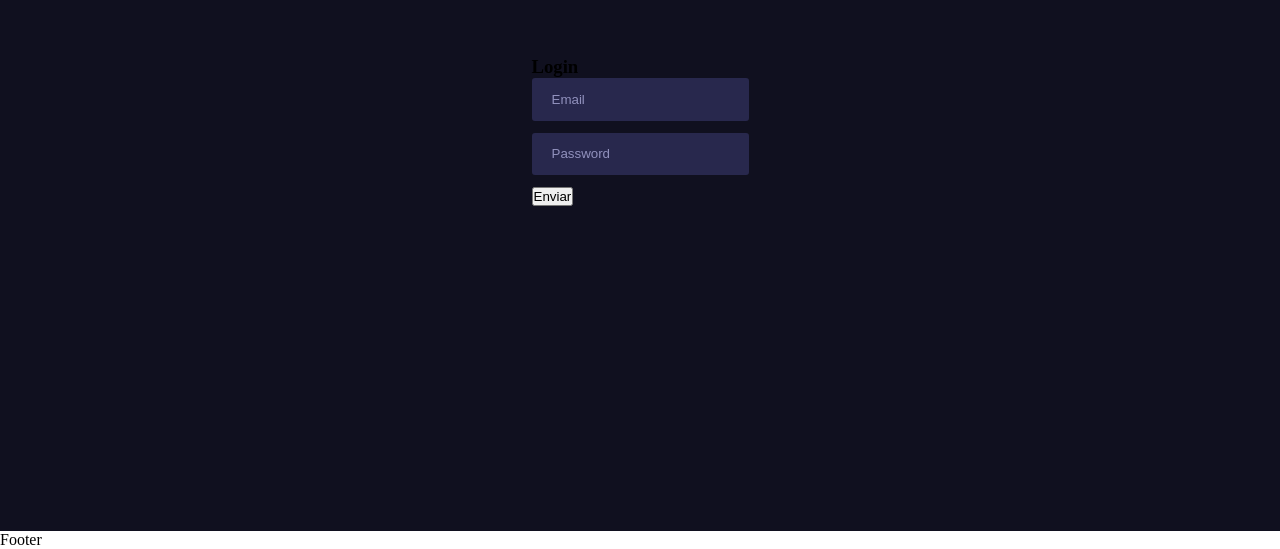
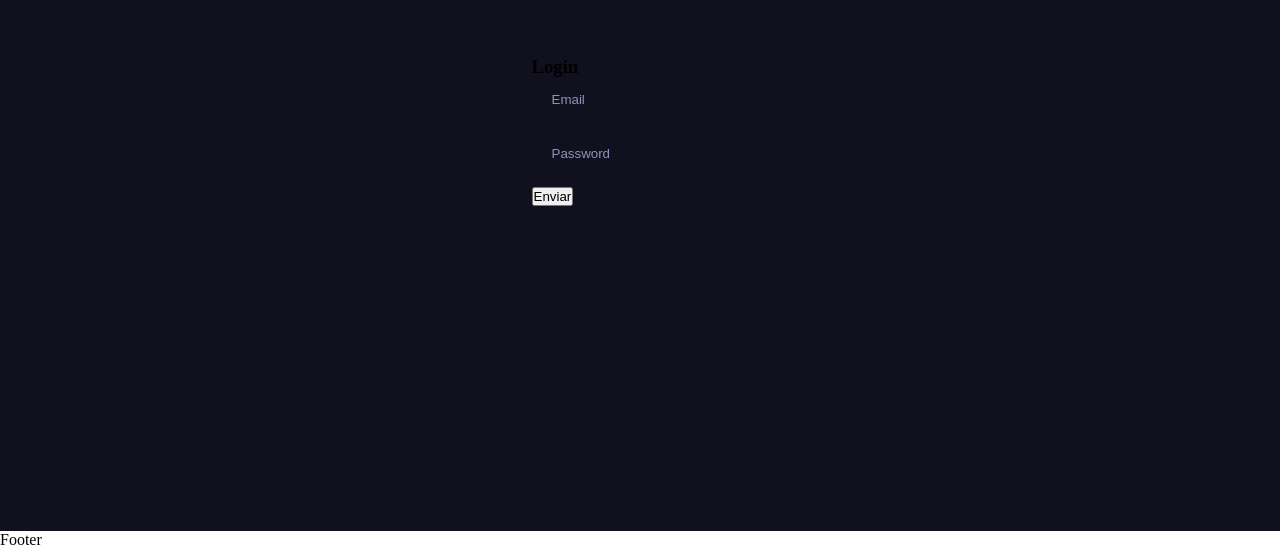
Before and after one commit to JefersonLC/next_img-app, a Next.js app: page /login in a window 1280 px wide. Shown: the part 269-818 px from the top of the page. Built offline with nearby package versions, Linux system fonts and the light colour scheme.

Commit message:
Input component style

```diff
--- a/src/styles/Input.css
+++ b/src/styles/Input.css
@@ -2,7 +2,7 @@
   padding: 0.85rem 1.25rem;
   border-radius: var(--border-radius);
   color: #fff;
-  background-color: #28284d;
+  background-color: var(--color-main);
   border: none;
   width: 100%
 }
```
